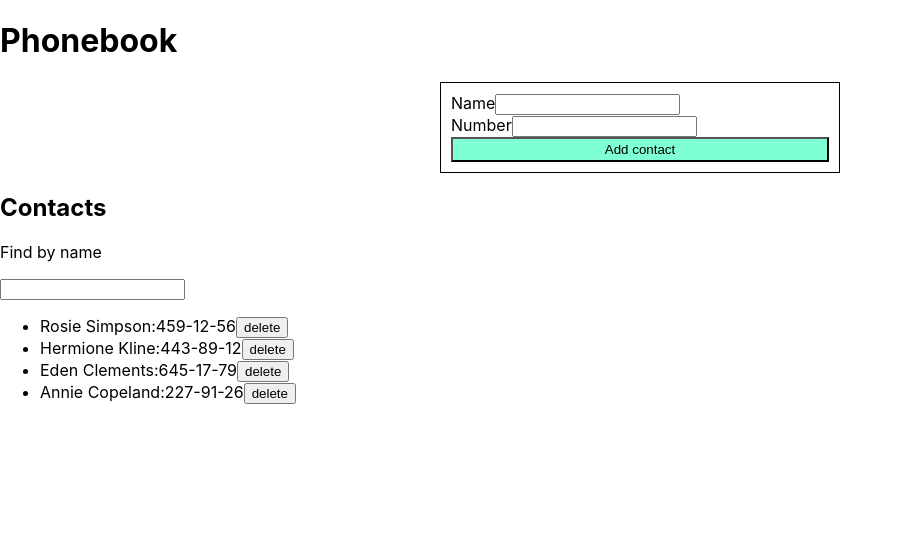
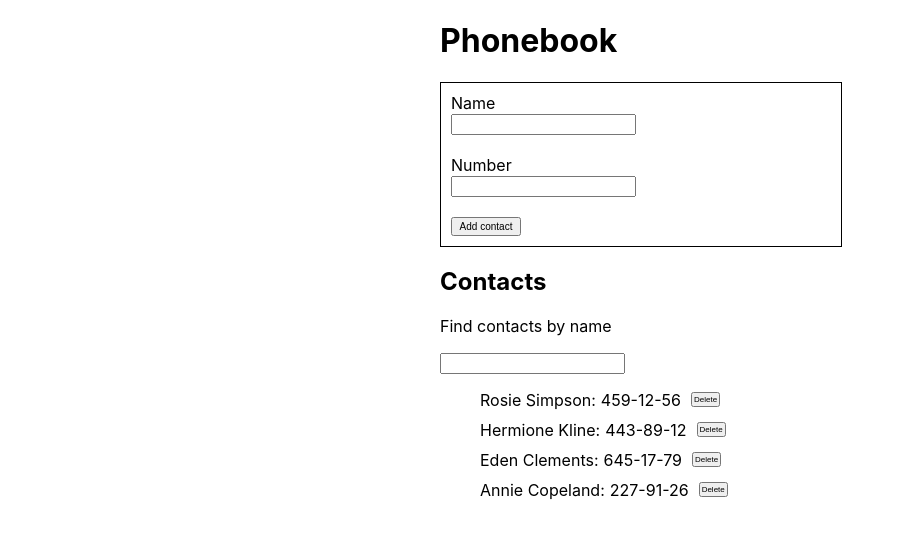
Before and after one commit to YaroslavVyshynskyi/goit-react-hw-02-phonebook, a React (Create React App) app: page / in a window 1280 px wide. Shown: the top 536 px of the page, without its empty margins (0-905 px from the left). Built offline with nearby package versions, Linux system fonts and the light colour scheme.

Commit message:
add styles

```diff
--- a/src/components/App.jsx
+++ b/src/components/App.jsx
@@ -1,8 +1,8 @@
 import { Component } from "react";
 import { nanoid } from 'nanoid';
-import ContactForm from "./ContactForm/ContactForm"
-import ContactList from "./ContactList/ContactList"
-import Filter from "./Filter/Filter"
+import ContactForm from "./ContactForm/ContactForm";
+import ContactList from "./ContactList/ContactList";
+import Filter from "./Filter/Filter";
 
 class App extends Component {
   state = {
@@ -58,9 +58,14 @@ class App extends Component {
   render() {
 
     const visibleContacts = this.getVisibleContacts();
+    const containerStyles = {
+      display: "block",
+      margin: "0 auto",
+      width: "400px",
+    }
 
     return (
-      <div>
+      <div style={containerStyles}>
         <h1>Phonebook</h1>
         <ContactForm onSubmit={this.handleAddContact} />
 
--- a/src/components/ContactForm/ContactForm.jsx
+++ b/src/components/ContactForm/ContactForm.jsx
@@ -29,7 +29,7 @@ class ContactForm extends Component {
             <div className={css.form__container}>
                 <form onSubmit={ this.handleSubmit} className={css.form}>
                     <label className={css.form__label}>
-                        Name
+                        <span className={css.label__title}>Name</span>
                         <input
                             type="text"
                             name="name"
@@ -41,7 +41,7 @@ class ContactForm extends Component {
                         />
                     </label>
                     <label className={css.form__label}>
-                        Number
+                        <span className={css.label__title}>Number</span>
                         <input
                             type="tel"
                             name="number"
--- a/src/components/ContactForm/ContactForm.module.css
+++ b/src/components/ContactForm/ContactForm.module.css
@@ -3,18 +3,25 @@
     display: block;
     margin-left: auto;
     margin-right: auto;
+    border: 1px solid black;
 
 }
 
 .form {
+    width: 180px;
     display: flex;
     flex-direction: column;
     padding: 10px;
-    border: 1px solid black;
+
+}
+
+.form__label {
+    margin-bottom: 20px;
 }
 
 .btn__add {
-    width: auto;
-    padding: 3px;
-    background-color: aquamarine;
+    width: 70px;
+    font-weight: 400;
+    font-size: 10px;
+    padding: 2px;
 }
--- a/src/components/ContactList/ContactList.jsx
+++ b/src/components/ContactList/ContactList.jsx
@@ -1,5 +1,6 @@
+import React from "react";
+import PropTypes from "prop-types";
 import css from "./ContactList.module.css"
-import PropTypes from "prop-types";
 
 const ContactList = ({ contacts, deleteContact }) => {
     const contactsCaunt = contacts.length;
@@ -12,9 +13,9 @@ const ContactList = ({ contacts, deleteContact }) => {
             {contacts.map(({ name, number, id }) => {
                 return (
                     <li key={id} className={css.contacts__item}>
-                        <span>{name}:</span>
-                        <span>{number}</span>
-                        <button type="button" onClick={() => deleteContact(id)}>delete</button>
+                        <span className={css.item__name}>{name}:</span>
+                        <span className={css.item__number}>{number}</span>
+                        <button type="button" className={css.delete_btn} onClick={() => deleteContact(id)}>Delete</button>
                     </li>
                 )
             })}
--- a/src/components/ContactList/ContactList.module.css
+++ b/src/components/ContactList/ContactList.module.css
@@ -0,0 +1,21 @@
+.contacts__item {
+    display: flex;
+    align-items: center;
+}
+
+.contacts__item:not(:last-child) {
+    margin-bottom: 10px;
+}
+
+.item__name {
+    margin-right: 5px;
+}
+
+.item__number {
+    margin-right: 10px;
+}
+
+.delete_btn {
+    font-size: 8px;
+    padding: 1px;
+}
--- a/src/components/Filter/Filter.jsx
+++ b/src/components/Filter/Filter.jsx
@@ -1,10 +1,11 @@
 import React from 'react';
 import PropTypes from "prop-types";
+import css from './Filter.module.css'
 
 const Filter = ({ value, onChange }) => {
     return (
         <label>
-            <p className='filter__title'>Find by name</p>
+            <p className={css.filter__title}>Find contacts by name</p>
             <input type="text" value={value} onChange={onChange} />
         </label>
     )
```
Also changed, not shown: src/components/Filter/Filter.module.css (added).
